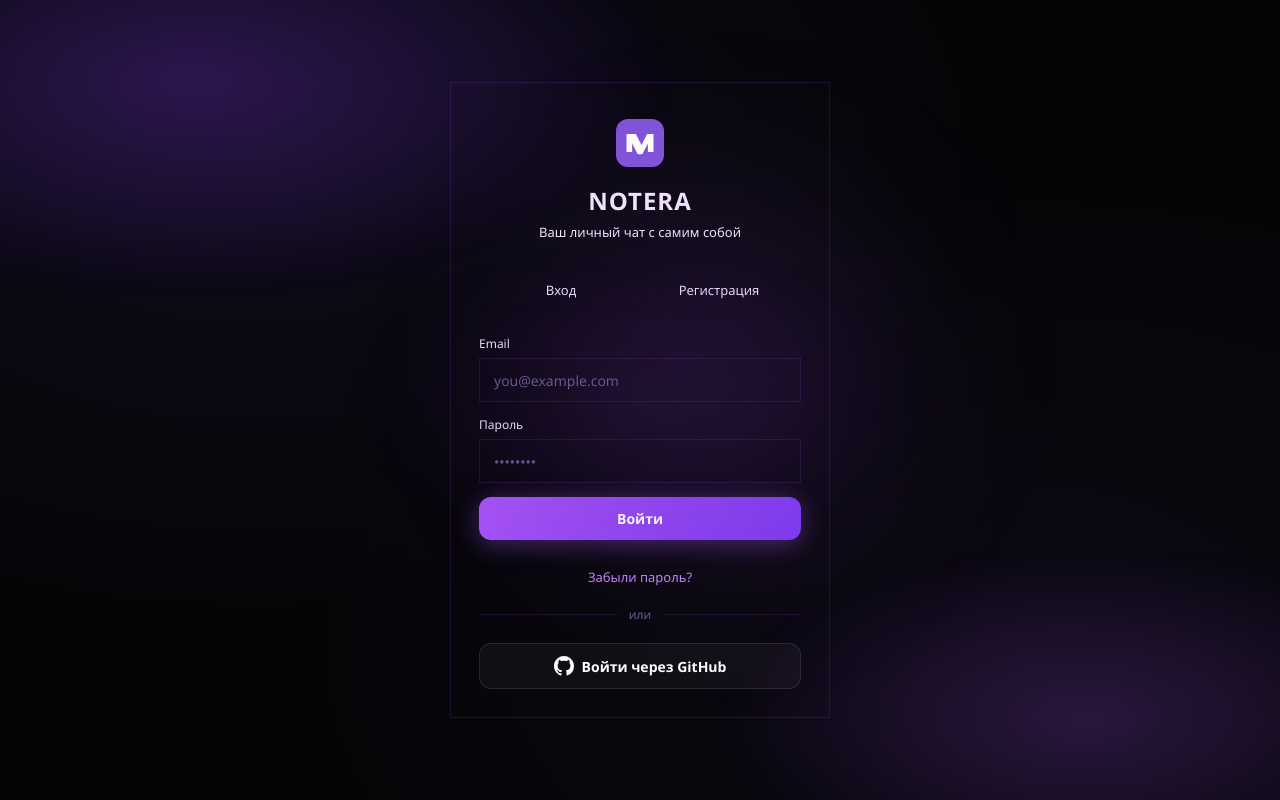
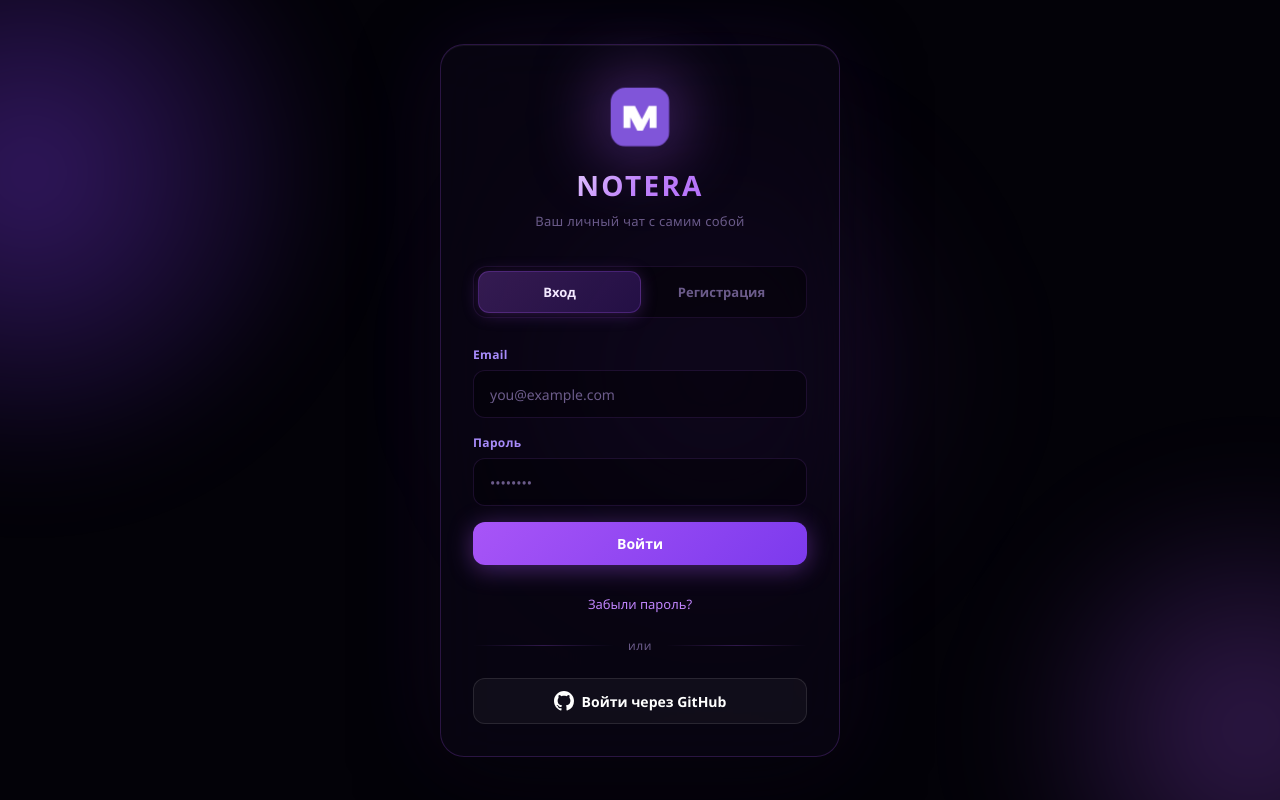
Before and after one commit to LevaLoran/NOTERA, a plain HTML site: page index.html in a window 1280 px wide. Drawn offline with nearby package versions, Linux system fonts and the light colour scheme.

Commit message:
Refactor auth screen styles and animations
Updated styles for the auth screen, including background, container, logo, and form elements. Enhanced animations and color schemes for improved aesthetics.

```diff
--- a/css/auth.css
+++ b/css/auth.css
@@ -1,4 +1,4 @@
-/* NOTERA — Auth Screen */
+/* NOTERA Auth — Black Purple Neon */
 
 .auth-screen {
   min-height: 100%;
@@ -7,122 +7,190 @@
   align-items: center;
   justify-content: center;
   padding: 24px 16px;
-  background: var(--bg-primary);
-  background-image:
-    radial-gradient(ellipse at 20% 20%, rgba(128, 85, 217, 0.08) 0%, transparent 50%),
-    radial-gradient(ellipse at 80% 80%, rgba(128, 85, 217, 0.05) 0%, transparent 50%);
+  background: #030208;
+  position: relative;
+  overflow: hidden;
+}
+
+.auth-screen::before {
+  content: '';
+  position: absolute;
+  width: 600px;
+  height: 600px;
+  border-radius: 50%;
+  background: radial-gradient(circle, rgba(124, 58, 237, 0.4) 0%, transparent 65%);
+  top: -20%;
+  left: -25%;
+  filter: blur(40px);
+  animation: orbA 14s ease-in-out infinite;
+  pointer-events: none;
+}
+
+.auth-screen::after {
+  content: '';
+  position: absolute;
+  width: 500px;
+  height: 500px;
+  border-radius: 50%;
+  background: radial-gradient(circle, rgba(168, 85, 247, 0.3) 0%, transparent 65%);
+  bottom: -25%;
+  right: -20%;
+  filter: blur(50px);
+  animation: orbB 16s ease-in-out infinite;
+  pointer-events: none;
+}
+
+@keyframes orbA {
+  0%, 100% { transform: translate(0, 0) scale(1); }
+  50% { transform: translate(60px, 40px) scale(1.15); }
+}
+
+@keyframes orbB {
+  0%, 100% { transform: translate(0, 0) scale(1); }
+  50% { transform: translate(-50px, -30px) scale(1.1); }
 }
 
 .auth-container {
   width: 100%;
-  max-width: 380px;
-  background: var(--bg-secondary);
-  border-radius: var(--radius-xl);
-  border: 1px solid var(--border);
-  padding: 36px 28px 28px;
-  box-shadow: var(--shadow);
+  max-width: 400px;
+  background: rgba(10, 6, 20, 0.7);
+  backdrop-filter: blur(32px) saturate(1.5);
+  -webkit-backdrop-filter: blur(32px) saturate(1.5);
+  border-radius: 24px;
+  border: 1px solid rgba(168, 85, 247, 0.22);
+  padding: 44px 32px 32px;
+  box-shadow:
+    0 24px 80px rgba(0, 0, 0, 0.6),
+    0 0 100px rgba(124, 58, 237, 0.12),
+    inset 0 1px 0 rgba(255, 255, 255, 0.05);
+  position: relative;
+  z-index: 1;
+  animation: cardIn 0.6s cubic-bezier(0.16, 1, 0.3, 1);
+}
+
+@keyframes cardIn {
+  from { opacity: 0; transform: translateY(30px) scale(0.96); }
+  to { opacity: 1; transform: translateY(0) scale(1); }
 }
 
 .auth-logo {
   text-align: center;
-  margin-bottom: 28px;
+  margin-bottom: 36px;
 }
 
 .auth-logo img {
-  margin-bottom: 12px;
+  width: 56px;
+  height: 56px;
+  margin-bottom: 16px;
+  filter: drop-shadow(0 0 28px rgba(168, 85, 247, 0.6));
+  animation: logoBreath 3.5s ease-in-out infinite;
+}
+
+@keyframes logoBreath {
+  0%, 100% { filter: drop-shadow(0 0 20px rgba(168, 85, 247, 0.45)); transform: scale(1); }
+  50% { filter: drop-shadow(0 0 36px rgba(168, 85, 247, 0.75)); transform: scale(1.05); }
 }
 
 .auth-logo h1 {
-  font-size: 24px;
-  font-weight: 700;
-  letter-spacing: 0.04em;
-  margin-bottom: 6px;
+  font-size: 28px;
+  font-weight: 800;
+  letter-spacing: 0.08em;
+  margin-bottom: 8px;
+  background: linear-gradient(135deg, #FFFFFF 10%, #C084FC 50%, #A855F7 100%);
+  -webkit-background-clip: text;
+  -webkit-text-fill-color: transparent;
+  background-clip: text;
 }
 
 .auth-tagline {
   font-size: 13px;
-  color: var(--text-secondary);
+  color: #6B5B8A;
+  letter-spacing: 0.02em;
 }
 
 .auth-tabs {
   display: flex;
-  background: var(--bg-input);
-  border-radius: var(--radius-md);
-  padding: 3px;
-  margin-bottom: 24px;
+  background: rgba(0, 0, 0, 0.4);
+  border-radius: 14px;
+  padding: 4px;
+  margin-bottom: 28px;
+  border: 1px solid rgba(168, 85, 247, 0.12);
 }
 
 .auth-tab {
   flex: 1;
-  padding: 9px 12px;
+  padding: 11px 12px;
   border: none;
   background: transparent;
-  color: var(--text-secondary);
+  color: #6B5B8A;
   font-size: 13px;
-  font-weight: 500;
+  font-weight: 600;
   font-family: inherit;
-  border-radius: 9px;
+  border-radius: 11px;
   cursor: pointer;
-  transition: all 0.15s;
+  transition: all 0.3s cubic-bezier(0.16, 1, 0.3, 1);
 }
 
 .auth-tab.active {
-  background: var(--bg-secondary);
-  color: var(--text-primary);
-  box-shadow: 0 1px 4px rgba(0, 0, 0, 0.3);
+  background: linear-gradient(135deg, rgba(168, 85, 247, 0.3), rgba(124, 58, 237, 0.25));
+  color: #F3E8FF;
+  box-shadow: 0 2px 16px rgba(168, 85, 247, 0.25);
+  border: 1px solid rgba(168, 85, 247, 0.25);
 }
+
+.auth-tab:not(.active):hover { color: #C084FC; }
 
 .auth-form {
   display: flex;
   flex-direction: column;
-  gap: 14px;
+  gap: 16px;
 }
 
 .form-group {
   display: flex;
   flex-direction: column;
-  gap: 6px;
+  gap: 7px;
 }
 
 .form-group label {
   font-size: 12px;
-  font-weight: 500;
-  color: var(--text-secondary);
+  font-weight: 600;
+  color: #A78BFA;
+  letter-spacing: 0.03em;
 }
 
 .form-group input {
-  height: 44px;
-  padding: 0 14px;
-  background: var(--bg-input);
-  border: 1px solid var(--border);
-  border-radius: var(--radius-md);
-  color: var(--text-primary);
+  height: 48px;
+  padding: 0 16px;
+  background: rgba(0, 0, 0, 0.35);
+  border: 1px solid rgba(168, 85, 247, 0.14);
+  border-radius: 12px;
+  color: #F3E8FF;
   font-size: 14px;
   font-family: inherit;
   outline: none;
-  transition: border-color 0.15s;
+  transition: border-color 0.25s, box-shadow 0.25s;
 }
 
 .form-group input:focus {
-  border-color: var(--accent);
+  border-color: #A855F7;
+  box-shadow: 0 0 0 3px rgba(168, 85, 247, 0.15), 0 0 24px rgba(168, 85, 247, 0.12);
 }
 
-.form-group input::placeholder {
-  color: var(--text-muted);
-}
+.form-group input::placeholder { color: #6B5B8A; }
 
 .auth-hint {
   font-size: 13px;
-  color: var(--text-secondary);
-  line-height: 1.4;
+  color: #6B5B8A;
+  line-height: 1.45;
   margin-bottom: 4px;
 }
 
 .auth-divider {
   display: flex;
   align-items: center;
-  margin: 20px 0;
-  gap: 12px;
+  margin: 24px 0;
+  gap: 14px;
 }
 
 .auth-divider::before,
@@ -130,37 +198,39 @@
   content: '';
   flex: 1;
   height: 1px;
-  background: var(--border);
+  background: linear-gradient(90deg, transparent, rgba(168, 85, 247, 0.25), transparent);
 }
 
 .auth-divider span {
   font-size: 12px;
-  color: var(--text-muted);
+  color: #6B5B8A;
+  letter-spacing: 0.05em;
 }
 
 .auth-message {
-  margin-top: 16px;
-  padding: 10px 14px;
-  border-radius: var(--radius-md);
+  margin-top: 18px;
+  padding: 12px 16px;
+  border-radius: 12px;
   font-size: 13px;
-  line-height: 1.4;
+  line-height: 1.45;
   text-align: center;
+  animation: slideFade 0.3s ease;
 }
 
 .auth-message.error {
-  background: rgba(239, 68, 68, 0.12);
-  color: #F87171;
-  border: 1px solid rgba(239, 68, 68, 0.25);
+  background: rgba(244, 63, 94, 0.1);
+  color: #FB7185;
+  border: 1px solid rgba(244, 63, 94, 0.25);
 }
 
 .auth-message.success {
-  background: rgba(34, 197, 94, 0.12);
-  color: #4ADE80;
-  border: 1px solid rgba(34, 197, 94, 0.25);
+  background: rgba(52, 211, 153, 0.1);
+  color: #6EE7B7;
+  border: 1px solid rgba(52, 211, 153, 0.25);
 }
 
 .auth-message.info {
-  background: var(--accent-dim);
-  color: var(--accent-light);
-  border: 1px solid rgba(128, 85, 217, 0.25);
+  background: rgba(168, 85, 247, 0.1);
+  color: #C084FC;
+  border: 1px solid rgba(168, 85, 247, 0.25);
 }
```
